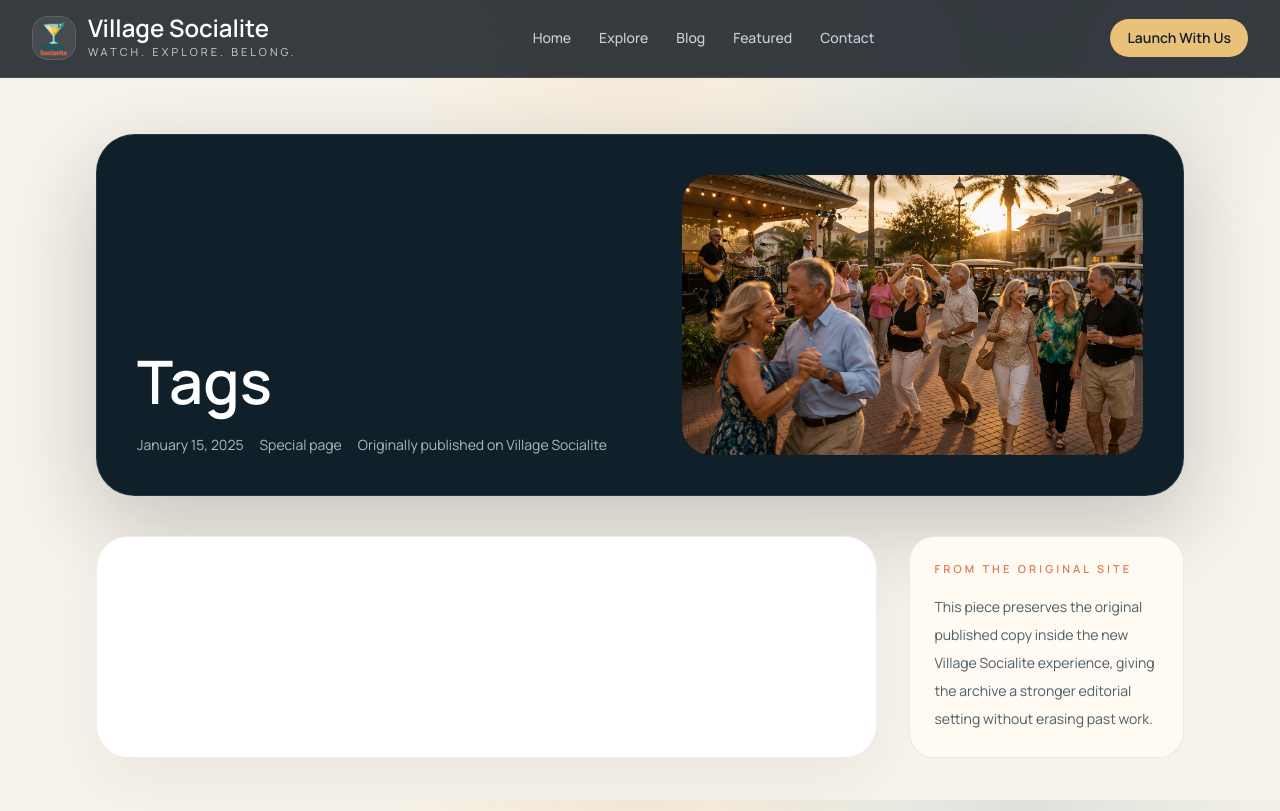
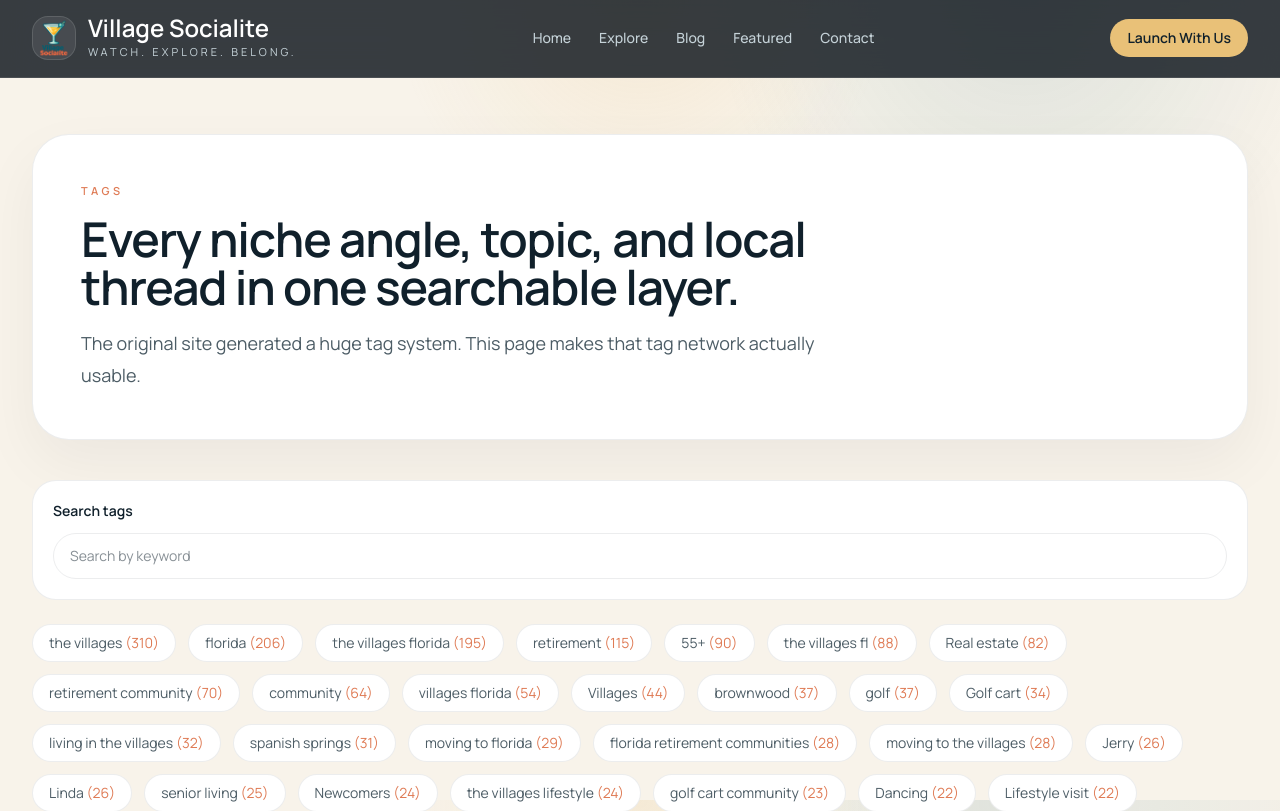
Before and after one commit to Lordshrrred/villagesocialite, a Next.js app: page /tags in a window 1280 px wide. Shown: the top 811 px of the page. Built offline with nearby package versions, Linux system fonts and the light colour scheme.

Commit message:
Connect archive pages, tags, and related content across the rebuild

```diff
--- a/app/blog/page.tsx
+++ b/app/blog/page.tsx
@@ -1,7 +1,8 @@
+import { LegacyContent } from "@/components/legacy-content";
 import type { Metadata } from "next";
 import { ImportedStoryCard } from "@/components/imported-story-card";
 import { SectionHeading } from "@/components/section-heading";
-import { getLatestPosts } from "@/lib/wordpress";
+import { getAllPostsSorted, getPageBySlug } from "@/lib/wordpress";
 
 export const metadata: Metadata = {
   title: "Blog",
@@ -9,7 +10,8 @@ export const metadata: Metadata = {
 };
 
 export default function BlogPage() {
-  const posts = getLatestPosts(60);
+  const posts = getAllPostsSorted();
+  const blogPage = getPageBySlug("blog");
 
   return (
     <div className="mx-auto flex w-full max-w-7xl flex-col gap-10 px-5 py-10 sm:px-8 sm:py-14">
@@ -17,9 +19,15 @@ export default function BlogPage() {
         <SectionHeading
           eyebrow="Archive feed"
           title="Every original story now has a better home."
-          description="This is the working bridge between the original Village Socialite archive and the upgraded platform: the real posts, the real copy, and the real momentum built over time."
+          description={`This archive currently carries ${posts.length} original posts inside the rebuilt platform, preserving the copy and momentum already earned.`}
         />
       </section>
+
+      {blogPage?.content ? (
+        <section className="rounded-[2rem] border border-[var(--color-line)] bg-white p-6 shadow-[0_24px_60px_rgba(18,27,33,0.05)] sm:p-10">
+          <LegacyContent html={blogPage.content} />
+        </section>
+      ) : null}
 
       <section className="grid gap-6 md:grid-cols-2 xl:grid-cols-3">
         {posts.map((post) => (
--- a/app/categories/page.tsx
+++ b/app/categories/page.tsx
@@ -1,5 +1,8 @@
 import type { Metadata } from "next";
-import { ExplorePage } from "@/components/explore-page";
+import { LegacyContent } from "@/components/legacy-content";
+import { CategoryCard } from "@/components/category-card";
+import { SectionHeading } from "@/components/section-heading";
+import { getAllCategories, getPageBySlug } from "@/lib/wordpress";
 
 export const metadata: Metadata = {
   title: "Categories",
@@ -8,5 +11,39 @@ export const metadata: Metadata = {
 };
 
 export default function CategoriesPage() {
-  return <ExplorePage />;
+  const categoriesPage = getPageBySlug("categories");
+  const categories = getAllCategories()
+    .sort((a, b) => b.count - a.count)
+    .map((category) => ({
+      name: category.name,
+      description:
+        category.description ||
+        `Browse ${category.count} archived Village Socialite stories in ${category.name}.`,
+      href: `/category/${category.slug}`,
+      countLabel: `${category.count} archived stories`,
+    }));
+
+  return (
+    <div className="mx-auto flex w-full max-w-7xl flex-col gap-10 px-5 py-10 sm:px-8 sm:py-14">
+      <section className="rounded-[2.3rem] border border-[var(--color-line)] bg-white p-8 shadow-[0_24px_60px_rgba(18,27,33,0.05)] sm:p-12">
+        <SectionHeading
+          eyebrow="Categories"
+          title="The full original category structure, carried into the rebuild."
+          description="Every useful category from the legacy site now has a clear place in the new architecture."
+        />
+      </section>
+
+      {categoriesPage?.content ? (
+        <section className="rounded-[2rem] border border-[var(--color-line)] bg-white p-6 shadow-[0_24px_60px_rgba(18,27,33,0.05)] sm:p-10">
+          <LegacyContent html={categoriesPage.content} />
+        </section>
+      ) : null}
+
+      <section className="grid gap-6 md:grid-cols-2 xl:grid-cols-3">
+        {categories.map((category) => (
+          <CategoryCard key={category.name} category={category} />
+        ))}
+      </section>
+    </div>
+  );
 }
--- a/app/contact/page.tsx
+++ b/app/contact/page.tsx
@@ -1,7 +1,9 @@
 import type { Metadata } from "next";
 import Link from "next/link";
+import { LegacyContent } from "@/components/legacy-content";
 import { SectionHeading } from "@/components/section-heading";
 import { contactChannels } from "@/lib/site-data";
+import { getPageBySlug } from "@/lib/wordpress";
 
 export const metadata: Metadata = {
   title: "Contact",
@@ -10,6 +12,8 @@ export const metadata: Metadata = {
 };
 
 export default function ContactPage() {
+  const contactPage = getPageBySlug("contact-village-socialite");
+
   return (
     <div className="mx-auto flex w-full max-w-6xl flex-col gap-10 px-5 py-10 sm:px-8 sm:py-14">
       <section className="rounded-[2.3rem] border border-[var(--color-line)] bg-white p-8 shadow-[0_24px_60px_rgba(18,27,33,0.05)] sm:p-12">
@@ -19,6 +23,12 @@ export default function ContactPage() {
           description="Village Socialite is built to connect local insight, featured opportunities, and community-facing storytelling in one place."
         />
       </section>
+
+      {contactPage?.content ? (
+        <section className="rounded-[2rem] border border-[var(--color-line)] bg-white p-6 shadow-[0_24px_60px_rgba(18,27,33,0.05)] sm:p-10">
+          <LegacyContent html={contactPage.content} />
+        </section>
+      ) : null}
 
       <section className="grid gap-6 lg:grid-cols-[1fr_0.9fr]">
         <div className="grid gap-5">
--- /dev/null
+++ b/app/tags/page.tsx
@@ -0,0 +1,35 @@
+import type { Metadata } from "next";
+import { LegacyContent } from "@/components/legacy-content";
+import { SectionHeading } from "@/components/section-heading";
+import { TagCloud } from "@/components/tag-cloud";
+import { getPageBySlug, getTopTags } from "@/lib/wordpress";
+
+export const metadata: Metadata = {
+  title: "Tags",
+  description: "Browse the full Village Socialite tag universe inside the rebuilt site.",
+};
+
+export default function TagsPage() {
+  const tagsPage = getPageBySlug("tags");
+  const tags = getTopTags(500);
+
+  return (
+    <div className="mx-auto flex w-full max-w-7xl flex-col gap-10 px-5 py-10 sm:px-8 sm:py-14">
+      <section className="rounded-[2.3rem] border border-[var(--color-line)] bg-white p-8 shadow-[0_24px_60px_rgba(18,27,33,0.05)] sm:p-12">
+        <SectionHeading
+          eyebrow="Tags"
+          title="Every niche angle, topic, and local thread in one searchable layer."
+          description={`The original site generated a huge tag system. This page makes that tag network actually usable.`}
+        />
+      </section>
+
+      {tagsPage?.content ? (
+        <section className="rounded-[2rem] border border-[var(--color-line)] bg-white p-6 shadow-[0_24px_60px_rgba(18,27,33,0.05)] sm:p-10">
+          <LegacyContent html={tagsPage.content} />
+        </section>
+      ) : null}
+
+      <TagCloud tags={tags} />
+    </div>
+  );
+}
--- a/components/explore-page.tsx
+++ b/components/explore-page.tsx
@@ -1,8 +1,9 @@
+import { LegacyContent } from "@/components/legacy-content";
 import { CategoryCard } from "@/components/category-card";
 import { ImportedStoryCard } from "@/components/imported-story-card";
 import { SectionHeading } from "@/components/section-heading";
 import { featuredCollections } from "@/lib/site-data";
-import { getAllCategories, getLatestPosts } from "@/lib/wordpress";
+import { getAllCategories, getLatestPosts, getPageBySlug } from "@/lib/wordpress";
 
 export function ExplorePage() {
   const categories = getAllCategories()
@@ -16,6 +17,7 @@ export function ExplorePage() {
       countLabel: `${category.count} archived stories`,
     }));
   const latestPosts = getLatestPosts(12);
+  const explorePage = getPageBySlug("explore");
 
   return (
     <div className="mx-auto flex w-full max-w-7xl flex-col gap-18 px-5 py-10 sm:px-8 sm:py-14">
@@ -32,6 +34,12 @@ export function ExplorePage() {
           <CategoryCard key={category.name} category={category} />
         ))}
       </section>
+
+      {explorePage?.content ? (
+        <section className="rounded-[2rem] border border-[var(--color-line)] bg-white p-6 shadow-[0_24px_60px_rgba(18,27,33,0.05)] sm:p-10">
+          <LegacyContent html={explorePage.content} />
+        </section>
+      ) : null}
 
       <section className="grid gap-6 lg:grid-cols-3">
         {featuredCollections.map((collection) => (
--- a/components/legacy-content.tsx
+++ b/components/legacy-content.tsx
@@ -1,9 +1,16 @@
+function normalizeInternalLinks(html: string) {
+  return html
+    .replace(/https:\/\/villagesocialite\.com\/category\/([^"'?#/\s]+)\/?/g, "/category/$1")
+    .replace(/https:\/\/villagesocialite\.com\/tag\/([^"'?#/\s]+)\/?/g, "/tag/$1")
+    .replace(/https:\/\/villagesocialite\.com\/([^"'?#\s]+)\/?/g, "/$1");
+}
+
 export function LegacyContent({ html }: { html: string }) {
   return (
     <div
       className="legacy-content"
       dangerouslySetInnerHTML={{
-        __html: html,
+        __html: normalizeInternalLinks(html),
       }}
     />
   );
--- /dev/null
+++ b/components/tag-cloud.tsx
@@ -0,0 +1,48 @@
+"use client";
+
+import Link from "next/link";
+import { useDeferredValue, useState } from "react";
+
+type TagItem = {
+  id: number;
+  slug: string;
+  name: string;
+  count: number;
+};
+
+export function TagCloud({ tags }: { tags: TagItem[] }) {
+  const [query, setQuery] = useState("");
+  const deferredQuery = useDeferredValue(query.trim().toLowerCase());
+
+  const filtered = deferredQuery
+    ? tags.filter((tag) => tag.name.toLowerCase().includes(deferredQuery))
+    : tags;
+
+  return (
+    <div className="space-y-6">
+      <div className="rounded-[1.5rem] border border-[var(--color-line)] bg-white p-5">
+        <label htmlFor="tag-search" className="mb-3 block text-sm font-semibold text-[var(--color-ink)]">
+          Search tags
+        </label>
+        <input
+          id="tag-search"
+          value={query}
+          onChange={(event) => setQuery(event.target.value)}
+          placeholder="Search by keyword"
+          className="w-full rounded-full border border-[var(--color-line)] px-4 py-3 text-sm text-[var(--color-ink)] outline-none"
+        />
+      </div>
+      <div className="flex flex-wrap gap-3">
+        {filtered.map((tag) => (
+          <Link
+            key={tag.id}
+            href={`/tag/${tag.slug}`}
+            className="rounded-full border border-[var(--color-line)] bg-white px-4 py-2 text-sm text-[var(--color-ink-soft)] transition hover:border-[var(--color-sea)] hover:text-[var(--color-ink)]"
+          >
+            {tag.name} <span className="text-[var(--color-coral)]">({tag.count})</span>
+          </Link>
+        ))}
+      </div>
+    </div>
+  );
+}
--- a/lib/wordpress.ts
+++ b/lib/wordpress.ts
@@ -85,6 +85,10 @@ export function getItemBySlug(slug: string) {
   return itemMap.get(slug) ?? null;
 }
 
+export function getPageBySlug(slug: string) {
+  return dataset.pages.find((page) => page.slug === slug) ?? null;
+}
+
 export function getCategoryBySlug(slug: string) {
   return dataset.categories.find((category) => category.slug === slug) ?? null;
 }
@@ -137,6 +141,35 @@ export function getLatestPosts(limit = 12) {
     .slice(0, limit);
 }
 
+export function getAllPostsSorted() {
+  return [...dataset.posts].sort(
+    (a, b) => new Date(b.date).getTime() - new Date(a.date).getTime(),
+  );
+}
+
+export function getTopTags(limit = 250) {
+  return [...dataset.tags].sort((a, b) => b.count - a.count).slice(0, limit);
+}
+
+export function getRelatedPosts(item: WordpressItem, limit = 6) {
+  const scored = dataset.posts
+    .filter((post) => post.slug !== item.slug)
+    .map((post) => {
+      const sharedCategories = post.categories.filter((id) =>
+        item.categories.includes(id),
+      ).length;
+      const sharedTags = post.tags.filter((id) => item.tags.includes(id)).length;
+      return {
+        post,
+        score: sharedCategories * 3 + sharedTags,
+      };
+    })
+    .filter((entry) => entry.score > 0)
+    .sort((a, b) => b.score - a.score);
+
+  return scored.slice(0, limit).map((entry) => entry.post);
+}
+
 export function getFeaturedMigrationStories() {
   const chosen = [
     "our-top-5-bbq-restaurants-in-the-villages-florida-surrounding-area-amazing-bbq-in-the-villages",
```
Also changed, not shown: components/content-shell.tsx (+21 -0 lines).
